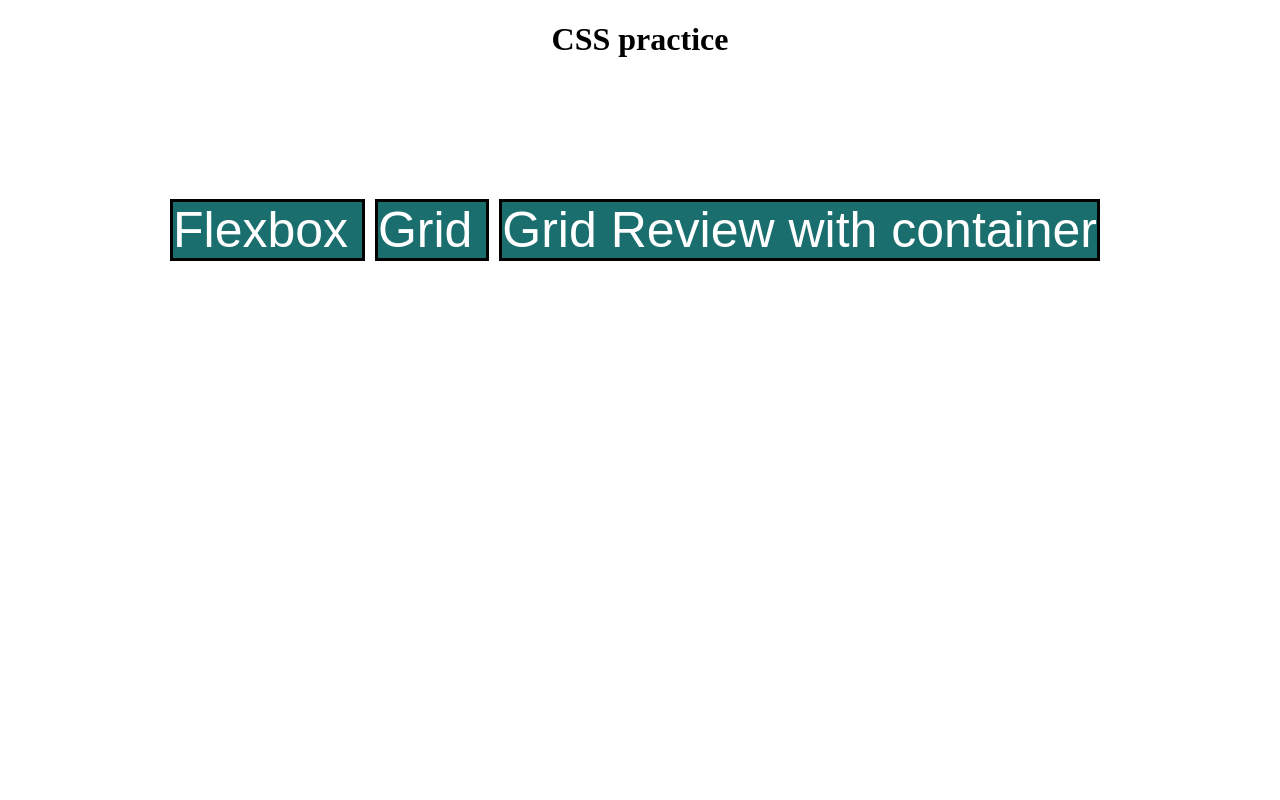
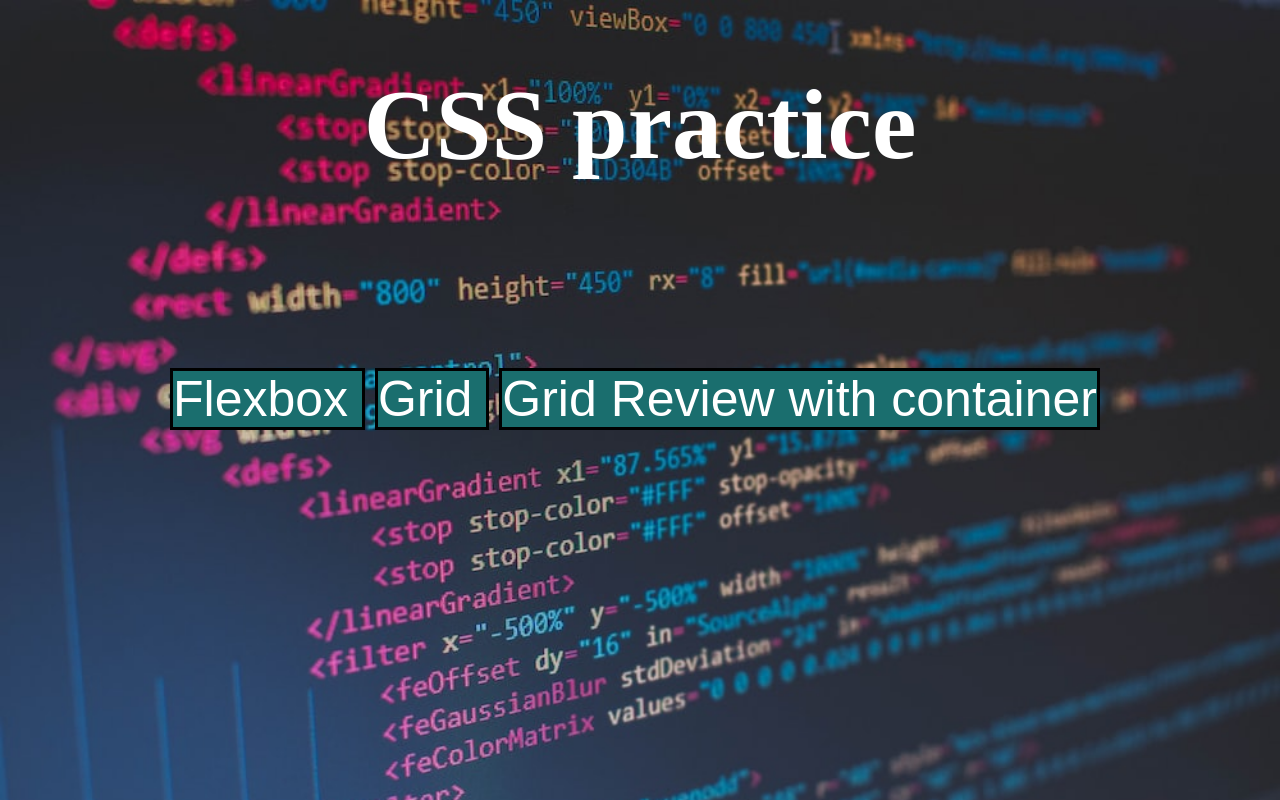
Before and after one commit to Dan920-Dev/ObligatoryCSS, a plain HTML site: page index.html in a window 1280 px wide. Drawn offline with Linux system fonts and the light colour scheme.

Commit message:
change style

```diff
--- a/style.css
+++ b/style.css
@@ -1,5 +1,9 @@
 body { /* Se alineo el texto al centro */
     text-align: center;
+    color: white;
+    font-size: 50px;
+    background-image: url('./sources/img2.jpeg');
+    background-size: cover;
 }
 
 /* Centra el contenedor con cada enlace al centro*/
```
Also changed, not shown: sources/img2.jpeg (added).
